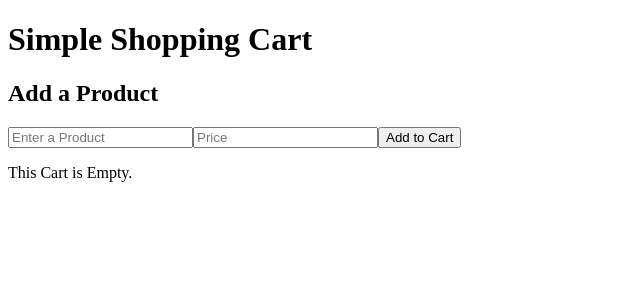
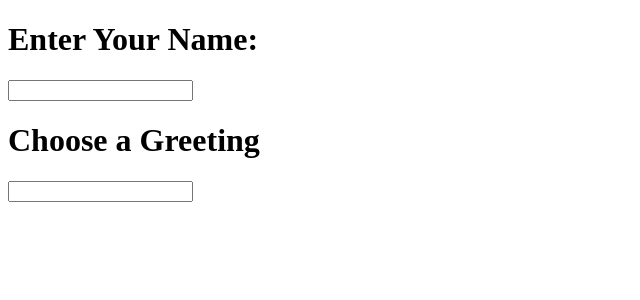
Before and after one commit to Mohamed-Abdinasir-Farah/React-JS-Exercises, a React (Vite) app: page / in a window 1280 px wide. Shown: the top 300 px of the page, without its empty margins (0-640 px from the left). Built offline with nearby package versions, Linux system fonts and the light colour scheme.

Commit message:
commited exercise 6

```diff
--- a/src/App.jsx
+++ b/src/App.jsx
@@ -1,4 +1,5 @@
 // export {default} from './Exercise2/Exercise2';
 // export {default} from './Exercise3/Exercise3';
 // export {default} from './Exercise4/App';
-export {default} from './Exercise5/ShoppingCart';
+// export {default} from './Exercise5/ShoppingCart';
+export {default} from './Exercise6/Exercise6'
--- /dev/null
+++ b/src/Exercise6/Exercise6.jsx
@@ -0,0 +1,35 @@
+import {useState, useEffect} from 'react';
+
+const newTitle = ()=> {
+  const [greetings, setGreetings] = useState("");
+  const [name, setName] = useState("");
+
+  useEffect(()=> {
+    if(name === "") {
+      document.title = "Welcome"
+    } else {
+      document.title = `${greetings} ${name}`
+    }
+  }, [name, greetings])
+
+  return (
+    <div>
+      <h1>Enter Your Name:</h1>
+      <input
+        type="text"
+        value={name}
+        onChange={(e)=> setName(e.target.value)}
+      />
+
+      <h1>Choose a Greeting</h1>
+      <input
+        type="text"
+        value={greetings}
+        onChange={(e)=> setGreetings(e.target.value)}
+      />
+    </div>
+  )
+
+}
+
+export default newTitle;
```
Also changed, not shown: src/Exercise6/App.jsx (added, +7 -0 lines).
